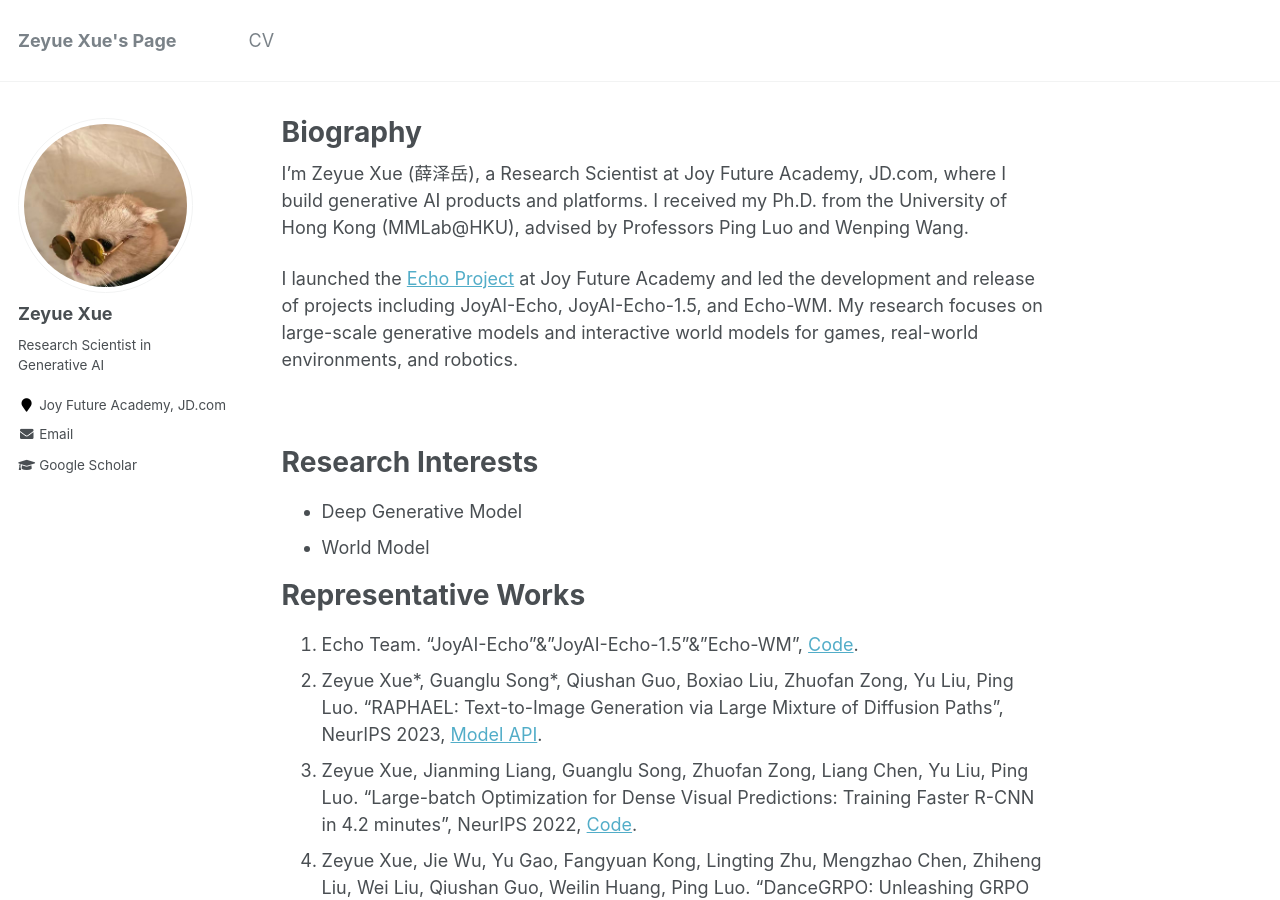
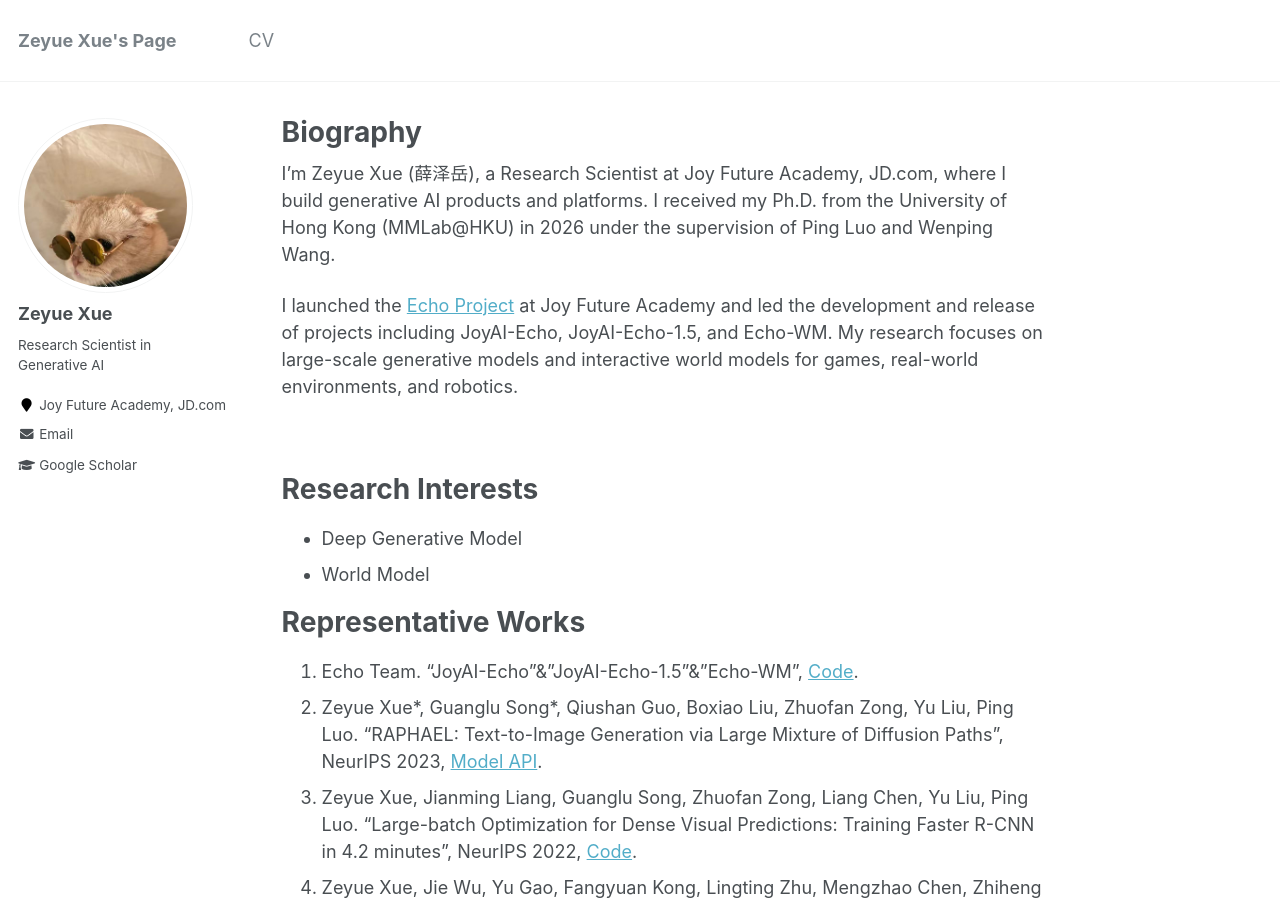
Before and after one commit to XueZeyue/xuezeyue.github.io, a Jekyll site: the page built from _pages/about.md, in a window 1280 px wide and 900 px high. Built offline with Jekyll 4.4.1, drawn with Linux system fonts in a browser that asks for light colours.

Commit message:
Update about.md

```diff
--- a/_pages/about.md
+++ b/_pages/about.md
@@ -8,7 +8,7 @@ redirect_from:
   - /about.html
 ---
 
-I’m Zeyue Xue (薛泽岳), a Research Scientist at Joy Future Academy, JD.com, where I build generative AI products and platforms. I received my Ph.D. from the University of Hong Kong (MMLab@HKU), advised by Professors Ping Luo and Wenping Wang.
+I’m Zeyue Xue (薛泽岳), a Research Scientist at Joy Future Academy, JD.com, where I build generative AI products and platforms. I received my Ph.D. from the University of Hong Kong (MMLab@HKU) in 2026 under the supervision of Ping Luo and Wenping Wang.
 
 I launched the [Echo Project](https://github.com/jd-opensource/JoyAI-Echo) at Joy Future Academy and led the development and release of projects including JoyAI-Echo, JoyAI-Echo-1.5, and Echo-WM. My research focuses on large-scale generative models and interactive world models for games, real-world environments, and robotics.
 
```
